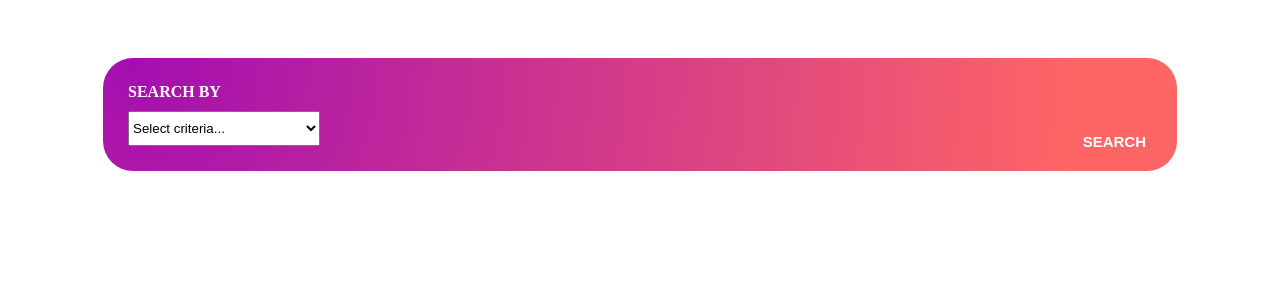
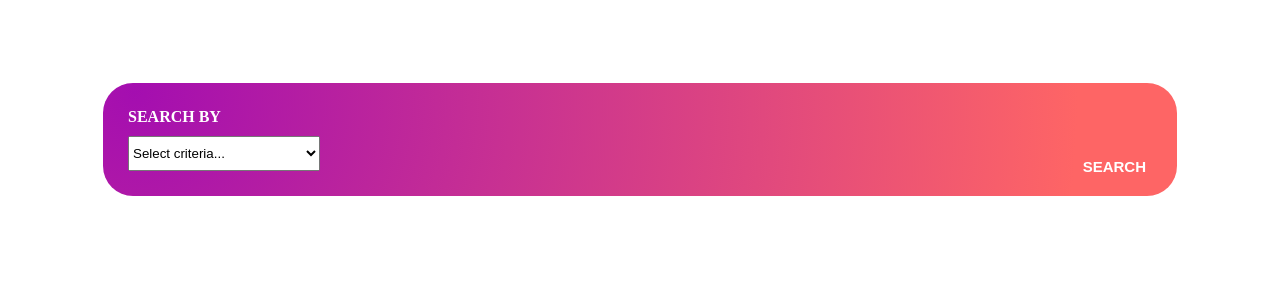
Before and after one commit to dhwanil-ditani/Airline-Ticket-Booking-System, a PHP site: page /change_prices.html in a window 1280 px wide. Shown: the top 300 px of the page. Run offline with PHP 8.4, Linux system fonts and the light colour scheme.

Commit message:
fixed homepage bug.

```diff
--- a/Javascript/index.js
+++ b/Javascript/index.js
@@ -85,7 +85,7 @@ $(document).ready(function () {
     $.get("logo.html", function(data) {
         $("div.logo").html(data);
     });
-    loadadmin();
+    loadSearch();
     loadUser();
     $("#login").click(function() {
         loadlogin();
--- a/add_flights.html
+++ b/add_flights.html
@@ -58,7 +58,7 @@
     #add_flights_container {
         margin: 0 auto;
         position: relative;
-        top: 50px;
+        top: 75px;
         background-image: radial-gradient(circle farthest-corner at 2.9% 7.7%,  rgba(164,14,176,1) 0%, rgba(254,101,101,1) 90% );
         color: white;
         border-radius: 30px;
--- a/change_prices.html
+++ b/change_prices.html
@@ -90,7 +90,7 @@
     #remove_flights_container {
         margin: 0 auto;
         position: relative;
-        top: 50px;
+        top: 75px;
         background-image: radial-gradient(circle farthest-corner at 2.9% 7.7%,  rgba(164,14,176,1) 0%, rgba(254,101,101,1) 90% );
         color: white;
         border-radius: 30px;
--- a/list_flights.php
+++ b/list_flights.php
@@ -10,7 +10,7 @@ echo "
 <style>
 #list {
     position: relative;
-    top: 50px;
+    top: 75px;
     margin: 0 auto;
     border-collapse: collapse;
     border-radius: 30px;
--- a/remove_flights.html
+++ b/remove_flights.html
@@ -96,7 +96,7 @@
     #remove_flights_container {
         margin: 0 auto;
         position: relative;
-        top: 50px;
+        top: 75px;
         background-image: radial-gradient(circle farthest-corner at 2.9% 7.7%,  rgba(164,14,176,1) 0%, rgba(254,101,101,1) 90% );
         color: white;
         border-radius: 30px;
```
